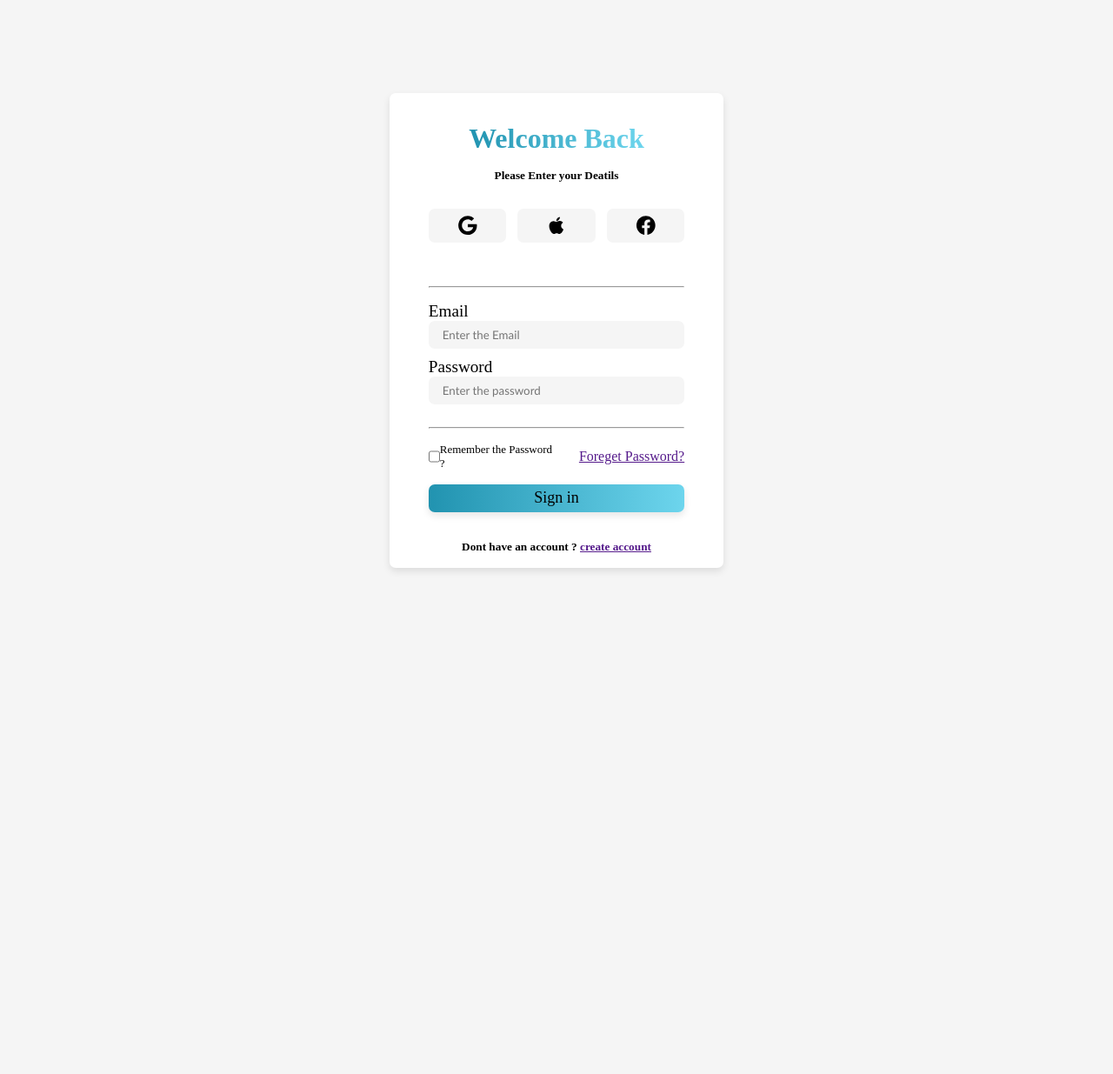
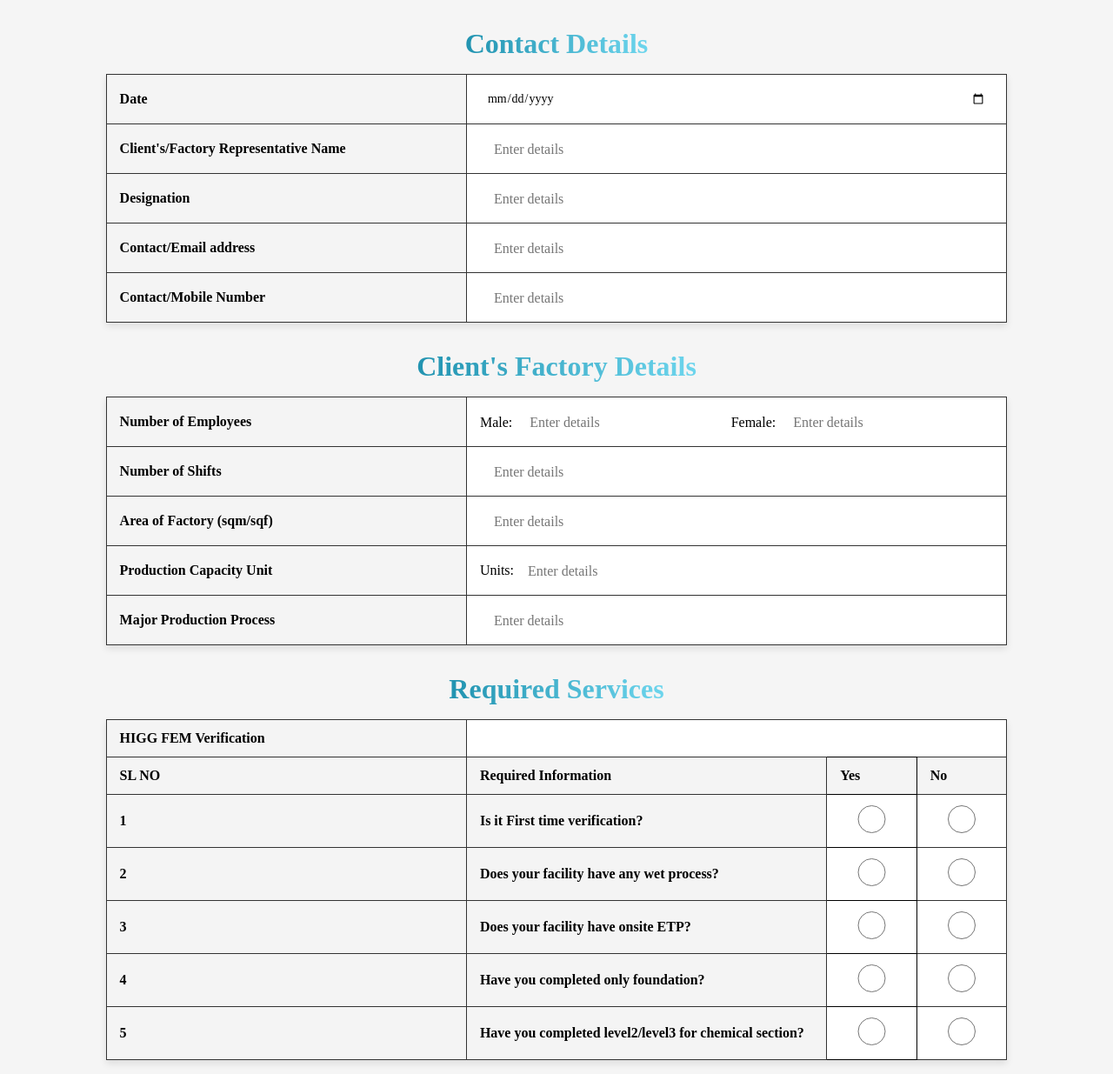
Before and after one commit to DevwithHahsir/FormReact, a React (Vite) app: page /contact in a window 1280 px wide. Shown: the whole page at 87% size. Before the commit the page ends 800 px from the top, so only its background shows below. Built offline with nearby package versions, Linux system fonts and the light colour scheme.

Commit message:
form is ready

```diff
--- a/package.json
+++ b/package.json
@@ -12,7 +12,9 @@
   "dependencies": {
     "react": "^19.0.0",
     "react-dom": "^19.0.0",
-    "react-icons": "^5.5.0"
+    "react-icons": "^5.5.0",
+    "react-router": "^7.3.0",
+    "react-router-dom": "^7.3.0"
   },
   "devDependencies": {
     "@eslint/js": "^9.21.0",
--- a/src/App.jsx
+++ b/src/App.jsx
@@ -1,13 +1,20 @@
-import Login from "./componenets/Login"
+import Login from "./componenets/Login";
+import { BrowserRouter as Router, Routes, Route } from "react-router-dom";
+import Dashboard from "./componenets/Dashboard/Dashboard";
+import Contacts from "./componenets/Contacts";
 
 function App() {
-
-
   return (
     <>
-       <Login/>
+      <Router>
+        <Routes>
+          <Route path="/" element={<Login />} />
+          <Route path="/dashboard" element={<Dashboard />} />
+          <Route path="/contact" element={<Contacts />} />
+        </Routes>
+      </Router>
     </>
-  )
+  );
 }
 
-export default App
+export default App;
--- /dev/null
+++ b/src/componenets/Contacts.jsx
@@ -0,0 +1,179 @@
+import React from "react";
+import "../cssFiles/contatc.css";
+
+export default function Contacts() {
+  return (
+    <>
+      <div className="contact-detail">
+        <div className="heading">
+          <h1>Contact Details</h1>
+        </div>
+        <table>
+          <tr>
+            <th>Date</th>
+            <td>
+              <input type="date" name="" id="" placeholder="Enter details" />
+            </td>
+          </tr>
+          <tr>
+            <th>Client's/Factory Representative Name</th>
+            <td>
+              <input type="text" placeholder="Enter details" />
+            </td>
+          </tr>
+          <tr>
+            <th>Designation</th>
+            <td>
+              <input type="text" placeholder="Enter details" />
+            </td>
+          </tr>
+          <tr>
+            <th>Contact/Email address</th>
+            <td>
+              <input type="email" placeholder="Enter details" />
+            </td>
+          </tr>
+          <tr>
+            <th>Contact/Mobile Number</th>
+            <td>
+              <input type="number" placeholder="Enter details" />
+            </td>
+          </tr>
+        </table>
+      </div>
+
+
+
+      <div className="contact-detail factoryDetail">
+        <div className="heading">
+          <h1>Client's Factory Details</h1>
+        </div>
+        <table>
+          <tr>
+            <th>Number of Employees</th>
+            <td className="gender">
+              <tr>
+                Male:{" "}
+                <input
+                  type="number"
+                  name=""
+                  id=""
+                  placeholder="Enter details"
+                />
+              </tr>
+              <tr>
+                Female:{" "}
+                <input
+                  type="number"
+                  name=""
+                  id=""
+                  placeholder="Enter details"
+                />
+              </tr>
+            </td>
+          </tr>
+          <tr>
+            <th>Number of Shifts</th>
+            <td>
+              <input type="text" placeholder="Enter details" />
+            </td>
+          </tr>
+          <tr>
+            <th>Area of Factory (sqm/sqf)</th>
+            <td>
+              <input type="text" placeholder="Enter details" />
+            </td>
+          </tr>
+          <tr>
+            <th>Production Capacity Unit</th>
+            <td className="unit">
+              Units:
+              <input type="text" placeholder="Enter details" />
+            </td>
+          </tr>
+          <tr>
+            <th>Major Production Process</th>
+            <td>
+              <input type="text" placeholder="Enter details" />
+            </td>
+          </tr>
+        </table>
+      </div>
+
+
+
+
+      <div className="form-container contact-detail">
+            <div className="heading">
+                <h1>Required Services</h1>
+            </div>
+        <table>
+
+          <thead>
+            <tr>
+              <th className="row1">HIGG FEM Verification</th>
+            </tr>
+            <tr>
+              <th>SL NO</th>
+              <th>Required Information</th>
+              <th className="yes">Yes</th>
+              <th className="no">No</th>
+            </tr>
+          </thead>
+          <tbody>
+            <tr>
+              <th>1</th>
+              <th>Is it First time verification?</th>
+              <td className="yes">
+                <input type="radio" name="verification1" />
+              </td>
+              <td className="no">
+                <input type="radio" name="verification1" />
+              </td>
+            </tr>
+            <tr>
+              <th>2</th>
+              <th>Does your facility have any wet process?</th>
+              <td className="yes">
+                <input type="radio" name="wetProcess" />
+              </td>
+              <td className="no">
+                <input type="radio" name="wetProcess" />
+              </td>
+            </tr>
+            <tr>
+              <th>3</th>
+              <th>Does your facility have onsite ETP?</th>
+              <td className="yes">
+                <input type="radio" name="onsiteETP" />
+              </td>
+              <td className="no">
+                <input type="radio" name="onsiteETP" />
+              </td>
+            </tr>
+            <tr>
+              <th>4</th>
+              <th>Have you completed only foundation?</th>
+              <td className="yes">
+                <input type="radio" name="foundation" />
+              </td>
+              <td className="no">
+                <input type="radio" name="foundation" />
+              </td>
+            </tr>
+            <tr>
+              <th>5</th>
+              <th>Have you completed level2/level3 for chemical section?</th>
+              <td className="yes">
+                <input type="radio" name="chemicalSection" />
+              </td>
+              <td className="no">
+                <input type="radio" name="chemicalSection" />
+              </td>
+            </tr>
+          </tbody>
+        </table>
+      </div>
+    </>
+  );
+}
--- /dev/null
+++ b/src/componenets/Dashboard/Dashboard.jsx
@@ -0,0 +1,11 @@
+import React from 'react'
+
+export default function Dashboard() {
+  return (
+    <div>
+
+        I am Dashboard
+
+    </div>
+  )
+}
--- a/src/componenets/Login.jsx
+++ b/src/componenets/Login.jsx
@@ -1,4 +1,6 @@
 import React from 'react'
+import { Link } from 'react-router-dom';
+
 import { FaFacebook } from "react-icons/fa";
 import { FaApple } from "react-icons/fa";
 import { FaGoogle } from "react-icons/fa";
@@ -6,6 +8,9 @@ import { FaGoogle } from "react-icons/fa";
 import "../cssFiles/login.css"
 
 export default function Login() {
+
+
+
   return (
     <>
 
@@ -58,7 +63,7 @@ export default function Login() {
               </div>
 
                  <div className="btn">
-                    <button>Sign in</button>
+                    <button > <Link to={"/dasboard"}>Sign in</Link></button>
                  </div>
 
                  <div className="create-account">
--- /dev/null
+++ b/src/cssFiles/contatc.css
@@ -0,0 +1,111 @@
+body {
+    display: flex;
+    justify-content: center;
+    align-items: flex-start;
+    height: 100vh;
+}
+
+.contact-detail {
+    width: 90vw;
+    display: flex;
+    flex-direction: column;
+    justify-content: center;
+    align-items: center;
+
+    margin: 1rem;
+}
+
+table {
+    width: 90%;
+    border-collapse: collapse;
+    font-family: Arial, sans-serif;
+    font-size: 16px;
+    background-color: #fff;
+    box-shadow: 0px 4px 8px rgba(0, 0, 0, 0.1);
+    border: 1px solid #333;
+
+
+}
+
+th, td {
+    padding: 12px 15px;
+    border: 1px solid #333;
+    font-family: 'Times New Roman', Times, serif;
+}
+
+th {
+    text-align: left;
+    background-color: #f4f4f4;
+    font-weight: bold;
+    width: 40%;
+}
+
+td {
+    text-align: left;
+    background-color: #fff;
+}
+
+input[type="date"] {
+    width: 100%;
+    padding: 8px;
+    /* border: 1px solid #ccc; */
+    border-radius: 5px;
+    font-size: 14px;
+    background-color: transparent;
+}
+
+input {
+    background-color: transparent;
+    font-size: larger;
+    font-family: 'Times New Roman', Times, serif;
+    /* border: 1px solid; */
+    width: 100%;
+}
+
+
+
+/* table2222222222222222222 */
+
+.gender
+{
+    display: flex;
+    justify-content: space-around;
+    border: none;
+}
+.gender input
+{
+    width: 50%;
+}
+
+.unit
+{
+    display: flex;
+    justify-content:space-between;
+    align-items: center;
+    border: none;
+}
+.unit input
+{
+    width: 100%;
+
+}
+::placeholder
+{
+    font-size: medium;
+}
+
+
+
+/* table 333333333333333333333 */
+
+.yes
+{
+    border: 1px solid;
+    width: 10%;
+}
+
+input [type="radio"]
+{
+    width: 1rem;
+    height: 1rem;
+}
```
Also changed, not shown: 1 other file (tests, documents, lock files or other folders).
